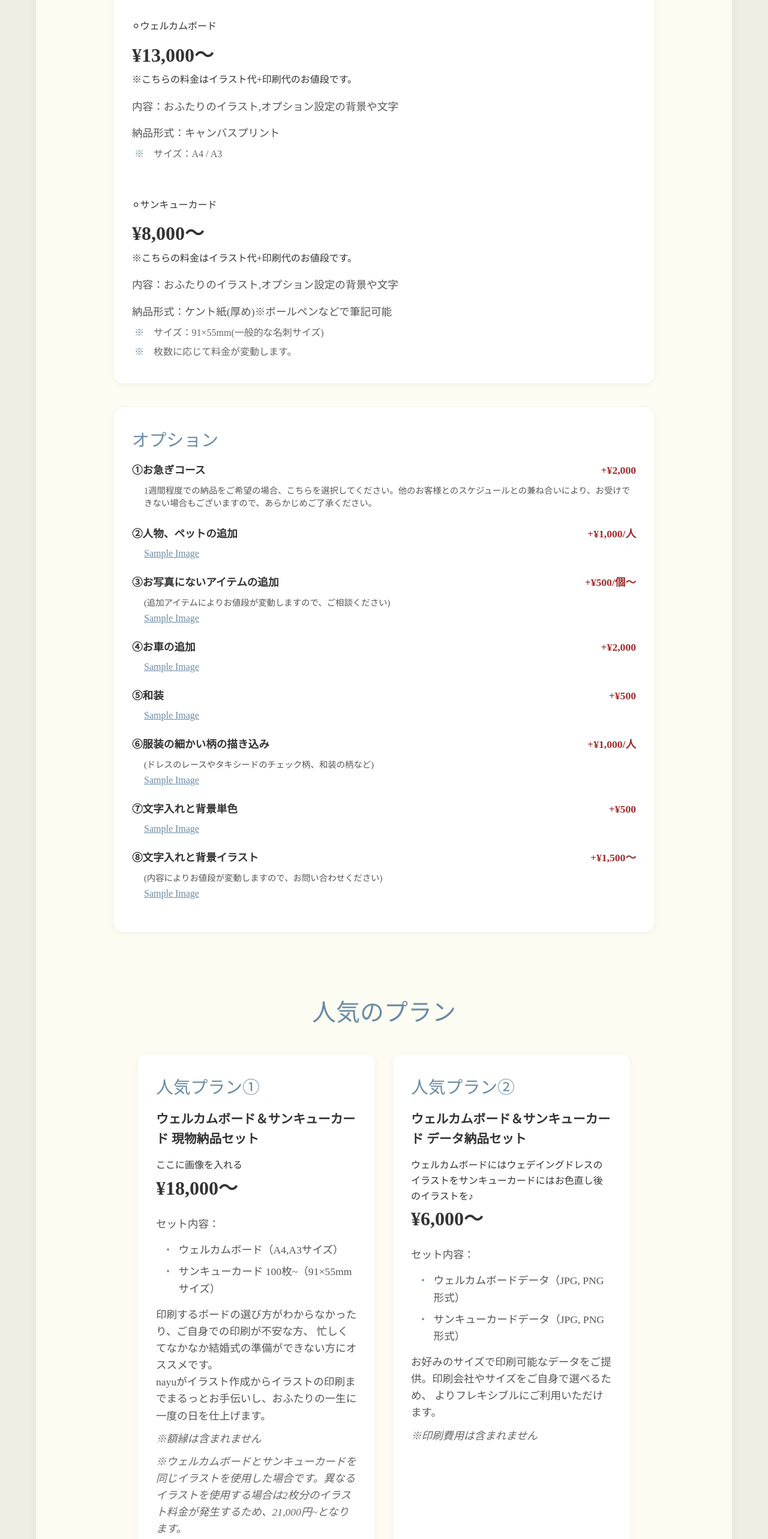
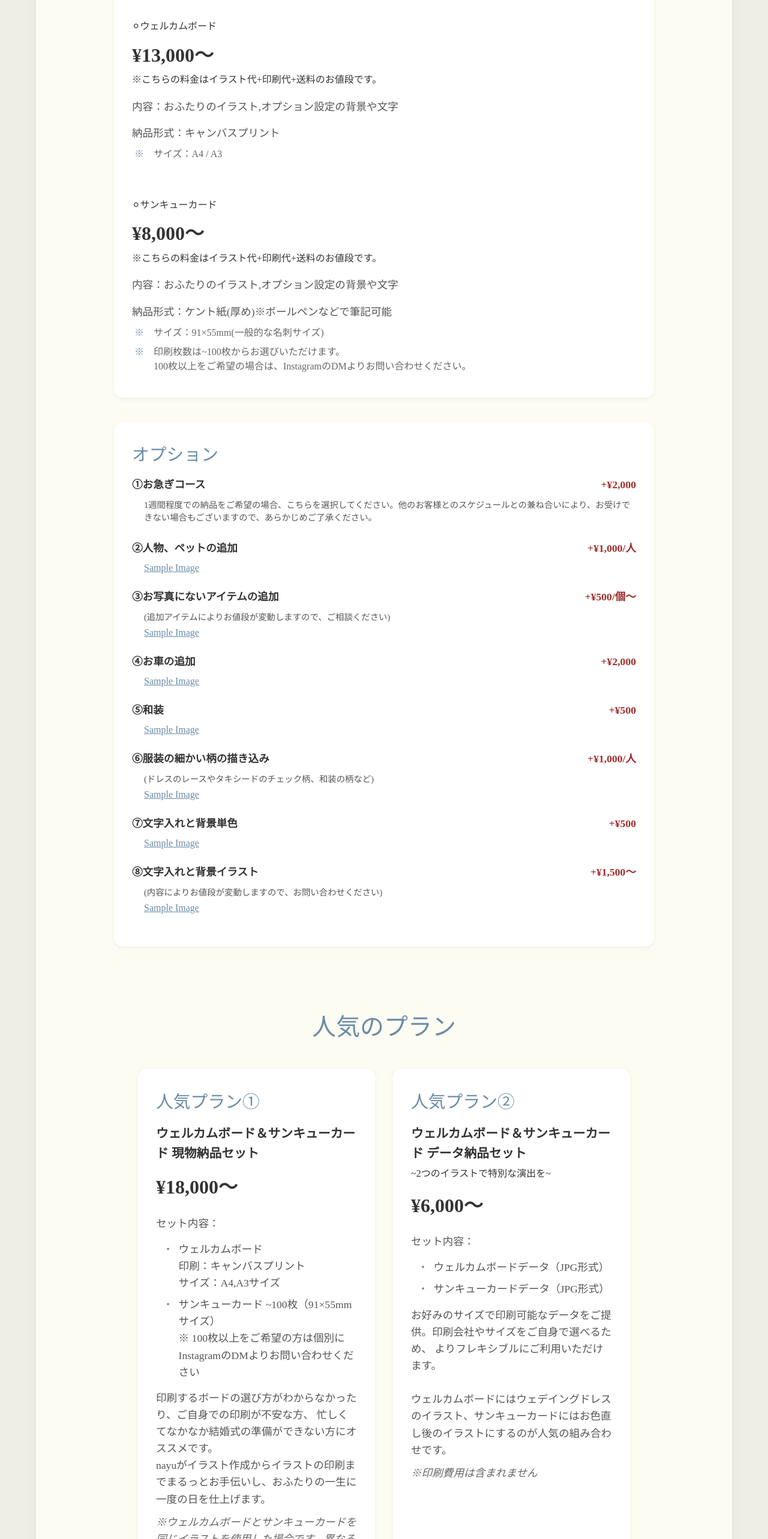
Before and after one commit to Kyle-1106/nnyHp, a React (Create React App) app: page /service in a window 1280 px wide. Shown: the part 2620-5186 px from the top of the page at 60% size. Built offline with nearby package versions, Linux system fonts and the light colour scheme; a web font is replaced by a local one.

Commit message:
リリース前修正

```diff
--- a/src/components/Home.tsx
+++ b/src/components/Home.tsx
@@ -279,7 +279,7 @@ const Home: React.FC = () => {
   const faqData = [
     {
       question: "注文から納品までどのくらいの期間がかかりますか？",
-      answer: "通常、ご注文確定から2~3週間程度でデータ納品となります。印刷をご希望の場合は、さらに2週間ほどお時間をいただいております。お急ぎの場合はお問い合わせください。"
+      answer: "通常、ご注文確定から2~3週間程度でデータ納品となります。印刷をご希望の場合は、さらに2~3週間ほどお時間をいただいております。お急ぎの場合はお問い合わせください。"
     },
     {
       question: "支払い方法は何がありますか？",
--- a/src/components/MarriageCertificate.css
+++ b/src/components/MarriageCertificate.css
@@ -174,7 +174,8 @@
 
 .option-description ul li {
   margin: 5px 0;
-  font-weight: normal;
+  font-weight: bold;
+  font-size: 1rem;
 }
 
 .option-section {
--- a/src/components/WeddingIllustration.css
+++ b/src/components/WeddingIllustration.css
@@ -514,6 +514,11 @@
   margin-bottom: 15px;
   font-weight: bold;
 }
+.plan-title {
+  margin-top: -10px;
+  color: #333;
+  margin-bottom: 15px;
+}
 
 .plan-price {
   font-size: 2rem;
--- a/src/components/WeddingIllustration.tsx
+++ b/src/components/WeddingIllustration.tsx
@@ -107,7 +107,7 @@ const WeddingIllustration: React.FC = () => {
                 お住まいの地域やキャンバスのサイズ、印刷枚数に応じて料金が変動しますので、詳しくはInstagramのDMよりお問い合わせください。</p>
               <p className="price-welcome-board">⚪︎ウェルカムボード</p>
               <p className="price-amount">¥13,000〜</p>
-              <p>※こちらの料金はイラスト代+印刷代のお値段です。</p>
+              <p>※こちらの料金はイラスト代+印刷代+送料のお値段です。</p>
               <div className="price-description">
                 <p className="price-detail-item">内容：おふたりのイラスト,オプション設定の背景や文字</p>
                 <p className="price-detail-item">納品形式：キャンバスプリント</p>
@@ -117,13 +117,13 @@ const WeddingIllustration: React.FC = () => {
               </div>
               <p className="price-thankyou-card">⚪︎サンキューカード</p>
               <p className="price-amount">¥8,000〜</p>
-              <p>※こちらの料金はイラスト代+印刷代のお値段です。</p>
+              <p>※こちらの料金はイラスト代+印刷代+送料のお値段です。</p>
               <div className="price-description">
                 <p className="price-detail-item">内容：おふたりのイラスト,オプション設定の背景や文字</p>
                 <p className="price-detail-item">納品形式：ケント紙(厚め)※ボールペンなどで筆記可能</p>
                 <ul className="price-detail-list">
                   <li>サイズ：91×55mm(一般的な名刺サイズ)</li>
-                  <li>枚数に応じて料金が変動します。</li>
+                  <li>印刷枚数は~100枚からお選びいただけます。<br />100枚以上をご希望の場合は、InstagramのDMよりお問い合わせください。</li>
                 </ul>
               </div>
             </div>
@@ -261,13 +261,13 @@ const WeddingIllustration: React.FC = () => {
                 <div className="plan-item">
                   <h4>人気プラン①</h4>
                   <p className="plan-name">ウェルカムボード＆サンキューカード 現物納品セット</p>
-                  ここに画像を入れる
+
                   <p className="plan-price">¥18,000〜</p>
                   <div className="plan-details">
                     <p>セット内容：</p>
                     <ul>
-                      <li>ウェルカムボード（A4,A3サイズ）</li>
-                      <li>サンキューカード 100枚~（91×55mmサイズ）</li>
+                      <li>ウェルカムボード <br />印刷：キャンバスプリント <br />サイズ：A4,A3サイズ</li>
+                      <li>サンキューカード ~100枚（91×55mmサイズ）<br />※ 100枚以上をご希望の方は個別にInstagramのDMよりお問い合わせください</li>
                     </ul>
                     <p className="plan-description">
                     印刷するボードの選び方がわからなかったり、ご自身での印刷が不安な方、
@@ -275,7 +275,6 @@ const WeddingIllustration: React.FC = () => {
 nayuがイラスト作成からイラストの印刷までまるっとお手伝いし、おふたりの一生に一度の日を仕上げます。
 
                     </p>
-                    <p className="plan-note">※額縁は含まれません</p>
                     <p className="plan-note">※ウェルカムボードとサンキューカードを同じイラストを使用した場合です。異なるイラストを使用する場合は2枚分のイラスト料金が発生するため、21,000円~となります。</p>
                   </div>
                 </div>
@@ -283,17 +282,18 @@ nayuがイラスト作成からイラストの印刷までまるっとお手伝
                 <div className="plan-item">
                   <h4>人気プラン②</h4>
                   <p className="plan-name">ウェルカムボード＆サンキューカード データ納品セット</p>
-                  ウェルカムボードにはウェデイングドレスのイラストをサンキューカードにはお色直し後のイラストを♪
+                  <p className="plan-title">~2つのイラストで特別な演出を~</p>
                   <p className="plan-price">¥6,000〜</p>
                   <div className="plan-details">
                     <p>セット内容：</p>
                     <ul>
-                      <li>ウェルカムボードデータ（JPG, PNG形式）</li>
-                      <li>サンキューカードデータ（JPG, PNG形式）</li>
+                      <li>ウェルカムボードデータ（JPG形式）</li>
+                      <li>サンキューカードデータ（JPG形式）</li>
                     </ul>
                     <p className="plan-description">
                       お好みのサイズで印刷可能なデータをご提供。印刷会社やサイズをご自身で選べるため、
-                      よりフレキシブルにご利用いただけます。
+                      よりフレキシブルにご利用いただけます。<br /><br />
+                      ウェルカムボードにはウェデイングドレスのイラスト、サンキューカードにはお色直し後のイラストにするのが人気の組み合わせです。
                     </p>
                     <p className="plan-note">※印刷費用は含まれません</p>
                   </div>
```
